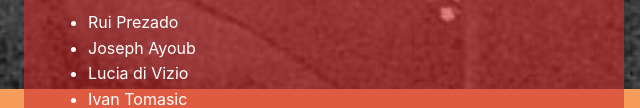
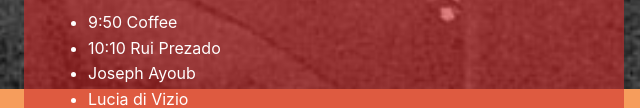
Before and after one commit to diffdiffgal/diffdiffgal.github.io, a plain HTML site: page index.html in a window 1280 px wide. Shown: the part 711-819 px from the top of the page, 0-640 px from the left. Drawn offline with nearby package versions, Linux system fonts and the light colour scheme.

Commit message:
Update index.html

```diff
--- a/index.html
+++ b/index.html
@@ -527,7 +527,7 @@
     <ul>
       <li>9:50 Coffee</li>
       <li>10:10 Michael Wibmer (online)</li>
-      <li>11:10 Quick coffee
+      <li>11:10 Quick coffee</li>
       <li>11:20 Guy Casale</li>
       <li>12:20 Lunch</li>
       <li>14:00 Sonia Rueda</li>
@@ -536,7 +536,8 @@
     </ul>
     <strong>Wednesday 03/09</strong>
     <ul>
-      <li>Rui Prezado</li>
+      <li>9:50 Coffee</li>
+      <li>10:10 Rui Prezado</li>
       <li>Joseph Ayoub</li>
       <li>Lucia di Vizio</li>
       <li>Ivan Tomasic</li>
```
